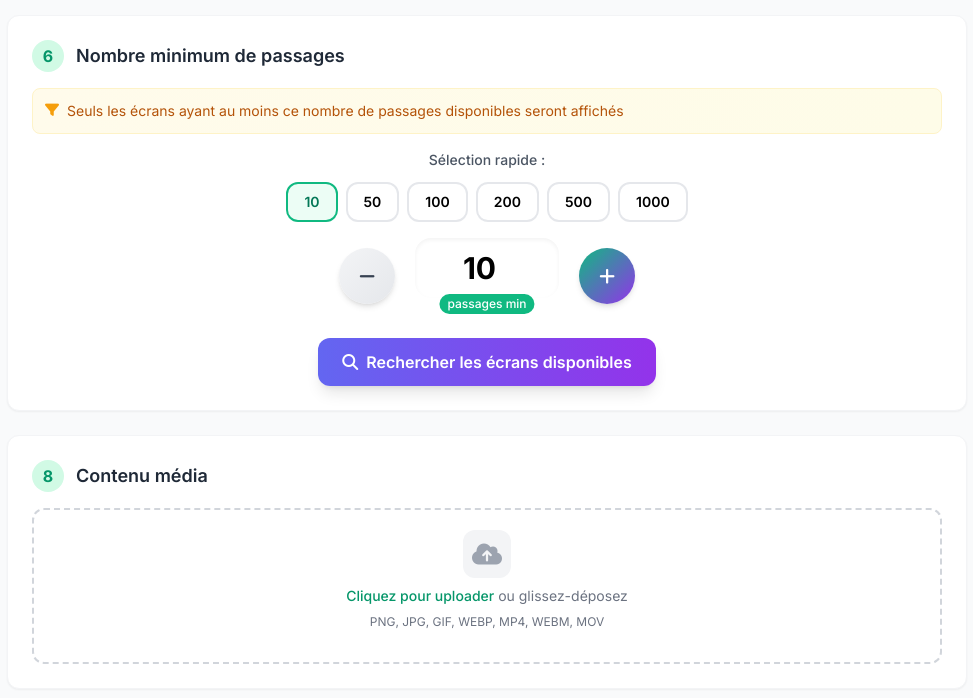
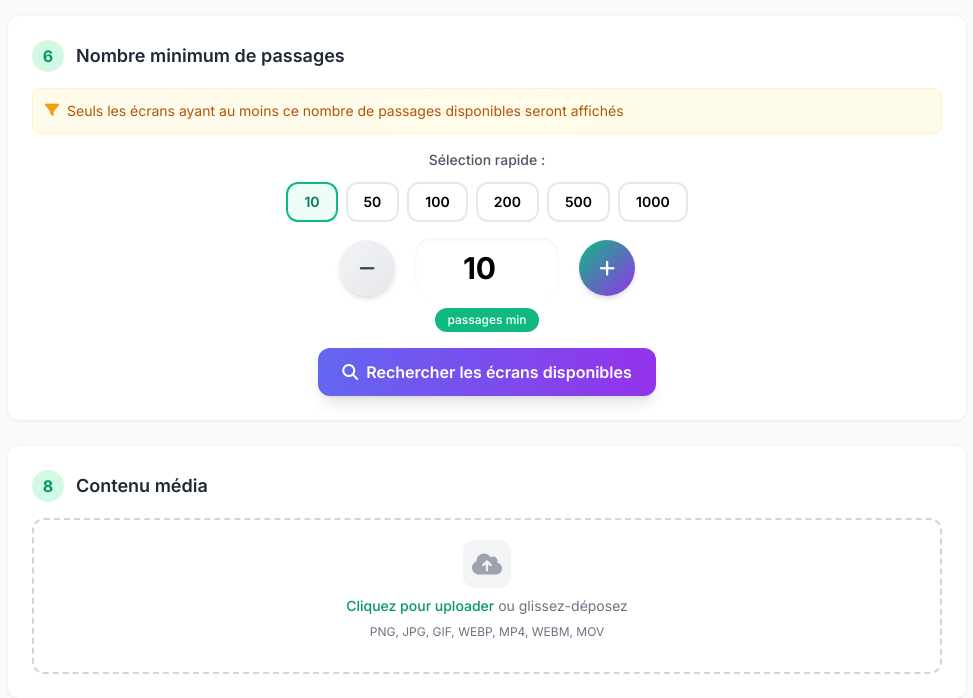
Before and after one commit to moa-digitalagency/AdScreen, a Python web app: template templates/admin/ad_contents/form.html in a window 1280 px wide. Shown: the part 1816-2514 px from the top of the page, without its empty margins (281-1254 px from the left). Run offline with Jinja, Linux system fonts and the light colour scheme; the template is opened without the code that fills it, so the values that code supplies are empty; style sheets or scripts are compiled from the project's sources.

Commit message:
Move "passages min" text below the input block
Remove absolute positioning of the "passages min" badge and reposition it as a separate paragraph below the input controls in `templates/admin/ad_contents/form.html`.

Replit-Commit-Author: Agent
Replit-Commit-Session-Id: fc18f9c9-2ce8-430f-a770-d4d999ec8bf9
Replit-Commit-Checkpoint-Type: full_checkpoint
Replit-Commit-Event-Id: 6ddbf432-4b25-40df-bc53-107a46f7b45a
Replit-Commit-Screenshot-Url: https://storage.googleapis.com/screenshot-production-us-central1/3b66675b-cdea-4b34-9304-61ba7cd91e4c/fc18f9c9-2ce8-430f-a770-d4d999ec8bf9/Y6BnzJ3
Replit-Helium-Checkpoint-Created: true

```diff
--- a/templates/admin/ad_contents/form.html
+++ b/templates/admin/ad_contents/form.html
@@ -304,22 +304,24 @@
                 </div>
             </div>
 
-            <div class="flex items-center justify-center gap-3 sm:gap-5 mb-6">
+            <div class="flex items-center justify-center gap-3 sm:gap-5">
                 <button type="button" onclick="changeMinPlays(-10)"
                     class="w-12 h-12 sm:w-14 sm:h-14 bg-gradient-to-br from-gray-100 to-gray-200 rounded-full flex items-center justify-center hover:from-gray-200 hover:to-gray-300 transition shadow-md active:scale-95 text-gray-700">
                     <i class="fas fa-minus text-lg"></i>
                 </button>
-                <div class="relative pb-4">
+                <div class="text-center">
                     <input type="number" name="min_plays" id="min_plays" value="10" min="1" max="10000"
                         class="w-28 sm:w-36 text-center text-2xl sm:text-3xl font-bold border-3 border-primary-200 rounded-2xl py-3 focus:border-primary-500 focus:ring-2 focus:ring-primary-200 bg-white shadow-inner"
                         onchange="onMinPlaysChange()" oninput="updatePresetHighlight()">
-                    <span class="absolute bottom-0 left-1/2 transform -translate-x-1/2 bg-primary-500 text-white text-[10px] sm:text-xs px-2 py-0.5 rounded-full font-medium whitespace-nowrap">passages min</span>
                 </div>
                 <button type="button" onclick="changeMinPlays(10)"
                     class="w-12 h-12 sm:w-14 sm:h-14 bg-gradient-to-br from-primary-500 to-purple-600 rounded-full flex items-center justify-center hover:from-primary-600 hover:to-purple-700 transition shadow-md active:scale-95 text-white">
                     <i class="fas fa-plus text-lg"></i>
                 </button>
             </div>
+            <p class="text-center mt-2 mb-4">
+                <span class="inline-block bg-primary-500 text-white text-xs px-3 py-1 rounded-full font-medium">passages min</span>
+            </p>
 
             <div class="text-center">
                 <button type="button" onclick="calculateScreens()" id="calculate-btn"
```
